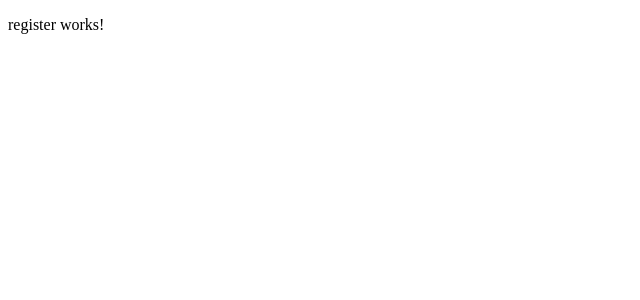
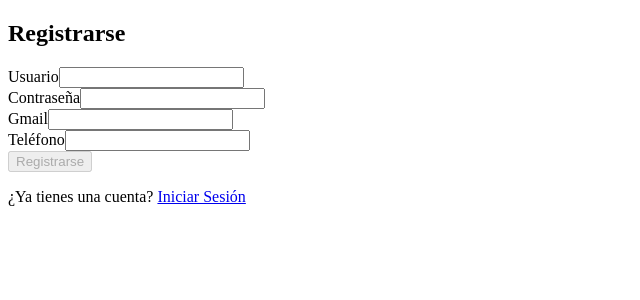
Before and after one commit to lucag316/LucaFrancoGargiuloNicola-TP1-PROG4-2025-C1, an Angular app in the folder sala-de-juegos/: page /register in a window 1280 px wide. Shown: the top 300 px of the page, without its empty margins (0-640 px from the left). Built offline with nearby package versions, Linux system fonts and the light colour scheme.

Commit message:
Agregando register html y ts

```diff
--- a/sala-de-juegos/src/app/pages/register/register.component.html
+++ b/sala-de-juegos/src/app/pages/register/register.component.html
@@ -1 +1,95 @@
-<p>register works!</p>
+
+
+<!--
+Componente: Register
+Descripción:
+    Muestra un formulario de registro donde el usuario debe ingresar
+    nombre de usuario, contraseña, email y teléfono. Al enviar el formulario,
+    se ejecuta la función onRegister().
+Notas:
+    - Utiliza Angular Forms (ngForm) para validación del formulario.
+    - Enlace para volver al login si ya tiene cuenta.
+-->
+
+<div class="register-container">
+
+    <!-- Tarjeta de registro -->
+    <div class="register-card">
+        <!-- Título del formulario -->
+        <h2 class="register-title">Registrarse</h2>
+
+        <!-- Formulario de registro -->
+        <form (ngSubmit)="onRegister()" #registerForm="ngForm">
+
+            <!-- Campo de entrada: Usuario -->
+            <div class="form-group">
+                <label for="username">Usuario</label>
+                <input
+                    type="text"
+                    id="username"
+                    name="username"
+                    class="form-input"
+                    required
+                    [(ngModel)]="username">
+            </div>
+
+            <!-- Campo de entrada: Contraseña -->
+            <div class="form-group">
+                <label for="password">Contraseña</label>
+                <input
+                    type="password"
+                    id="password"
+                    name="password"
+                    class="form-input"
+                    required
+                    [(ngModel)]="password">
+            </div>
+
+            <!-- Campo de entrada: Email -->
+            <div class="form-group">
+                <label for="email">Gmail</label>
+                <input
+                    type="email"
+                    id="email"
+                    name="email"
+                    class="form-input"
+                    required
+                    [(ngModel)]="email">
+            </div>
+
+            <!-- Campo de entrada: Teléfono -->
+            <div class="form-group">
+                <label for="phone">Teléfono</label>
+                <input
+                    type="tel"
+                    id="phone"
+                    name="phone"
+                    class="form-input"
+                    required
+                    [(ngModel)]="phone">
+            </div>
+
+            <!-- Mensaje de error en caso de campos incompletos -->
+            <div *ngIf="errorMessage" class="error-message">
+                {{ errorMessage }}
+            </div>
+
+            <!-- Botón de envío -->
+            <div class="form-group">
+                <button
+                    type="submit"
+                    class="register-button"
+                    [disabled]="!registerForm.form.valid">
+                    Registrarse
+                </button>
+            </div>
+        </form>
+
+        <!-- Enlace para volver al login -->
+        <div class="login-link">
+            <p>¿Ya tienes una cuenta?
+                <a routerLink="/login">Iniciar Sesión</a>
+            </p>
+        </div>
+    </div>
+</div>
--- a/sala-de-juegos/src/app/pages/register/register.component.ts
+++ b/sala-de-juegos/src/app/pages/register/register.component.ts
@@ -1,11 +1,44 @@
+
+
+import { CommonModule } from '@angular/common';
 import { Component } from '@angular/core';
+import { FormsModule } from '@angular/forms';
+import { RouterModule, Router } from '@angular/router';
+
 
 @Component({
   selector: 'app-register',
-  imports: [],
+  imports: [FormsModule, CommonModule, RouterModule],
   templateUrl: './register.component.html',
   styleUrl: './register.component.css'
 })
 export class RegisterComponent {
 
+  username: string = '';
+  password: string = '';
+  email: string = '';
+  phone: string = '';
+  errorMessage: string = '';
+
+  constructor(private router: Router) {}
+
+  /**
+   * Maneja el proceso de registro de usuario.
+   *
+   * Si todos los campos están completos, simula un registro exitoso
+   * y redirige al usuario a la página de login (/login).
+   * De lo contrario, muestra un mensaje de error.
+   */
+  onRegister() {
+    if (this.username && this.password && this.email && this.phone) {
+      console.log('Registro exitoso');
+      this.errorMessage = '';
+
+      // Después del registro, podría guardar los datos en un servicio o backend
+      // Por ahora simplemente redirige al home
+      this.router.navigate(['/home']);
+    } else {
+      this.errorMessage = 'Por favor completa todos los campos';
+    }
+  }
 }
```
